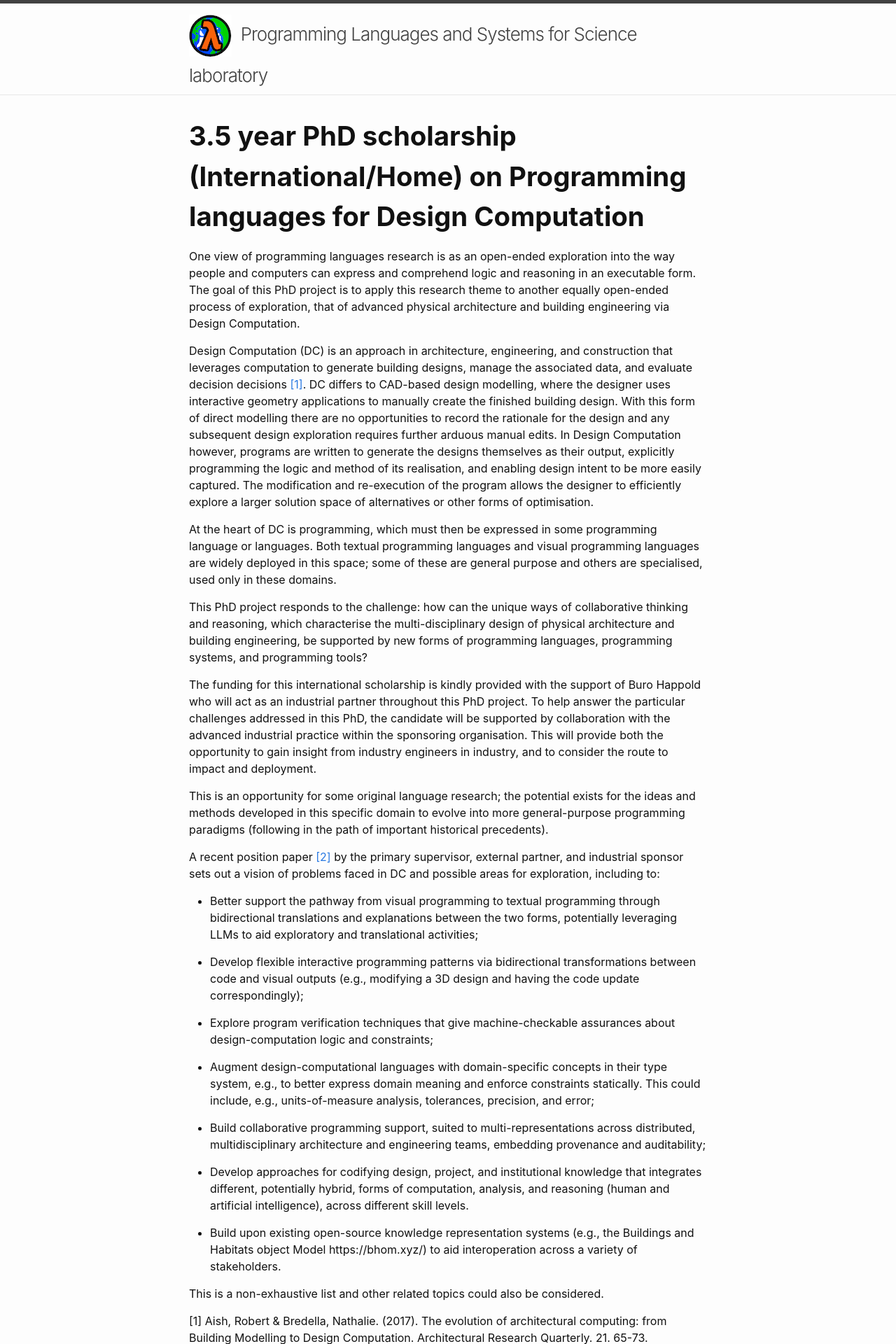
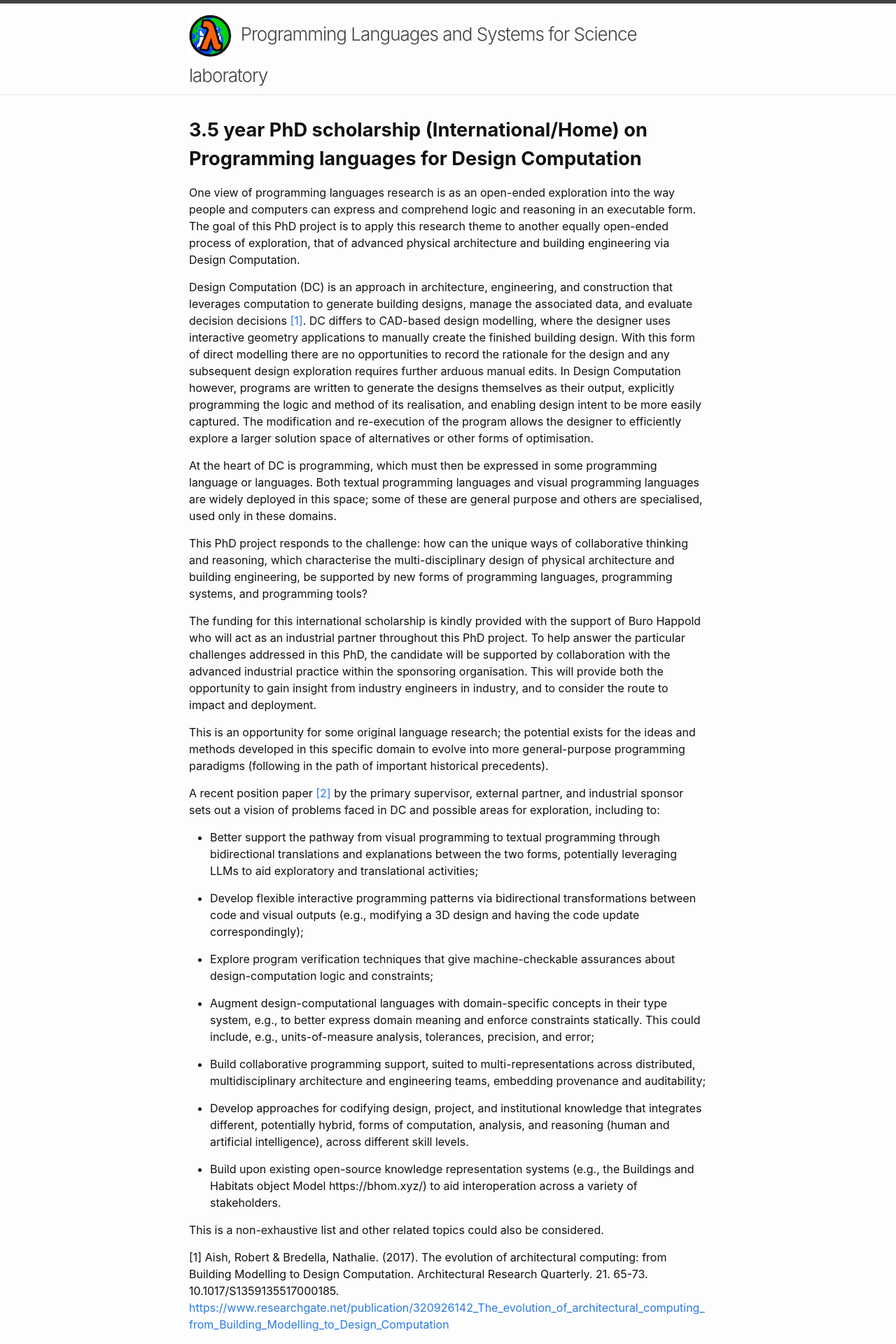
Before and after one commit to plas4sci/plas4sci.github.io, a Jekyll site: the page built from pl4dc-phd.md, in a window 1280 px wide. Shown: the top 1920 px of the page at 70% size. Built offline with Jekyll 4.4.1, drawn with Linux system fonts in a browser that asks for light colours; our own code applies the rules of GitHub Pages for plain Markdown files.

Commit message:
change font

```diff
--- a/pl4dc-phd.md
+++ b/pl4dc-phd.md
@@ -4,7 +4,7 @@ nav_exclude: true
 ---
 
 # 3.5 year PhD scholarship (International/Home) on Programming languages for Design Computation
-{: style="font-size: 2.4em; font-weight: 700;"}
+{: style="font-size: 1.7em; font-weight: 700;"}
 
 One view of programming languages research is as an open-ended exploration into the way people and computers can express and comprehend logic and reasoning in an executable form. The goal of this PhD project is to apply this research theme to another equally open-ended process of exploration, that of advanced physical architecture and building engineering via Design Computation.
 
```
